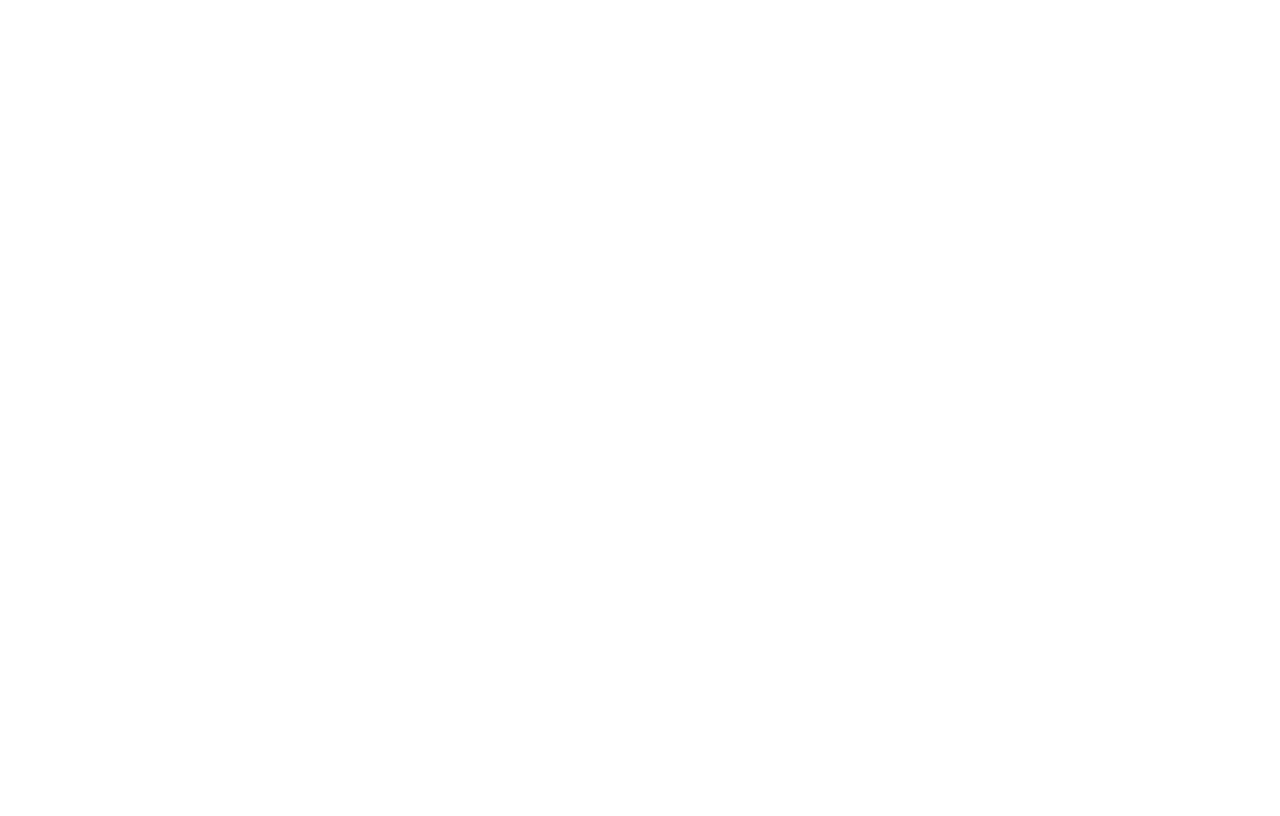
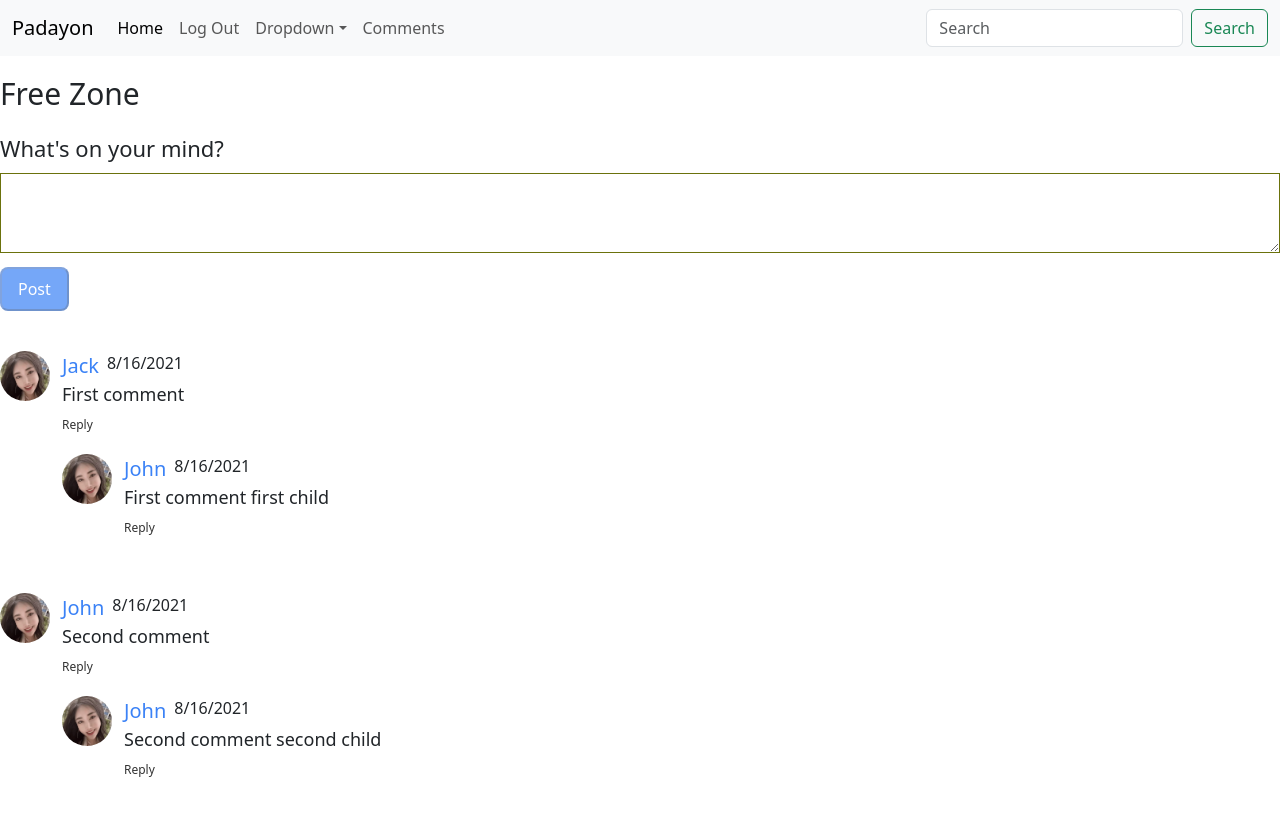
Before and after one commit to ladyneneii/CS3105-02-Interactive-Website, a React (Vite) app: page /CommentsPage in a window 1280 px wide. Before the commit this address had no page. Shown: the top 816 px of the page. Built offline with nearby package versions, Linux system fonts and the light colour scheme.

Commit message:
Finalized main

```diff
--- a/src/App.tsx
+++ b/src/App.tsx
@@ -13,7 +13,7 @@
           <Route path="/SignIn" element={<SignIn />} />
           <Route path="/MainPage" element={<MainPage />} />
           <Route
-            path="/Comment"
+            path="/CommentsPage"
             element={<CommentsPage commentsUrl="placeholder" currentUserId="1" />}
           />
         </Routes>
--- a/src/components/Navbar.tsx
+++ b/src/components/Navbar.tsx
@@ -63,7 +63,7 @@
               </ul>
             </li>
             <li className="nav-item">
-              <Link to="/Comment" className="nav-link">
+              <Link to="/CommentsPage" className="nav-link">
                 Comments
               </Link>
             </li>
```
